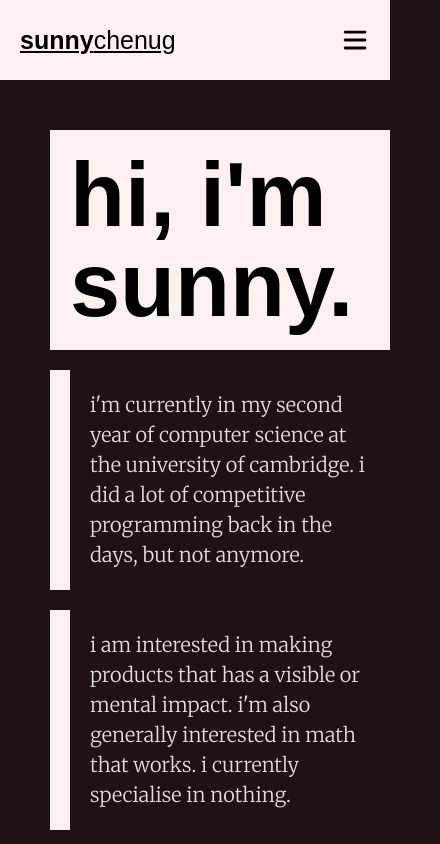
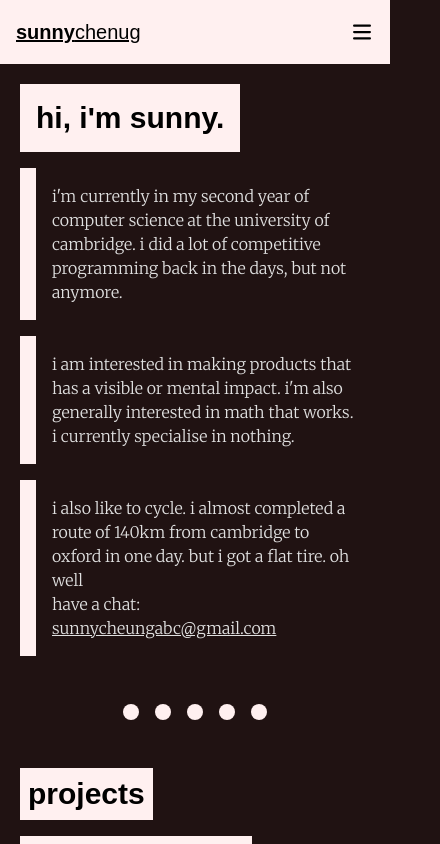
Before and after one commit to PunnyBunny/punnybunny.github.io, a Next.js app: page / in a window 390 px wide. Shown: the top 844 px of the page, 440 px wide, since content can reach past the window. Built offline with nearby package versions, Linux system fonts and the light colour scheme; a web font is replaced by a local one.

Commit message:
reduce font size for mobile and add separator as component

```diff
--- a/src/app/globals.css
+++ b/src/app/globals.css
@@ -3,7 +3,10 @@
 @tailwind utilities;
 
 html {
-  font-size: 20px;
+  font-size: 16px;
+  @screen md {
+    font-size: 20px;
+  }
   font-family: var(--font-gideon-roman), "Arial Narrow", Arial, sans-serif;
 }
 
--- a/src/app/layout.tsx
+++ b/src/app/layout.tsx
@@ -23,7 +23,7 @@ export default function RootLayout({
       <body className={`antialiased scroll-smooth flex flex-col`}>
         <ThemeProvider attribute="class" defaultTheme="dark" enableSystem>
           <AppBar />
-          <div className=" max-w-screen-xl mx-auto">{children}</div>
+          <div className="max-w-screen-xl mx-auto">{children}</div>
           <ContactsBar />
         </ThemeProvider>
       </body>
--- a/src/app/page.tsx
+++ b/src/app/page.tsx
@@ -1,14 +1,15 @@
 import Image from "next/image";
 import fryegg from "../../public/images/fryegg.jpg";
 import Link from "next/link";
+import FiveDotsSeparator from "@/components/FiveDotsSeparator";
 
 const Page: React.FC = () => {
   return (
-    <div className="p-10 flex flex-col gap-4 overflow-x-hidden">
-      <div>
-        <div className="bg-surface dark:bg-dark-surface text-on-surface dark:text-on-dark-surface p-4 w-fit">
-          <h1 className="text-7xl font-bold">hi, i&apos;m sunny.</h1>
-        </div>
+    <div className="p-5 md:p-10 flex flex-col gap-4 overflow-x-hidden">
+      <div className="bg-surface dark:bg-dark-surface p-4 w-fit">
+        <h1 className="text-3xl md:text-5xl font-bold text-on-surface dark:text-on-dark-surface">
+          hi, i&apos;m sunny.
+        </h1>
       </div>
       <div className="flex flex-row">
         <div className="bg-surface dark:bg-dark-surface p-2 w-min" />
@@ -45,10 +46,9 @@ const Page: React.FC = () => {
           </p>
         </div>
       </div>
-      <div className="-mx-96 my-10 h-4 bg-[repeating-linear-gradient(to_right,transparent_0,transparent_30px,black_30px,black_120px,transparent_120px,transparent_150px,black_150px,black_180px)]"></div>
-
+      <FiveDotsSeparator />
       <div className="bg-surface dark:bg-dark-surface text-on-surface dark:text-on-dark-surface p-2 w-fit">
-        <h1 className="text-2xl font-bold">projects</h1>
+        <h1 className="text-3xl font-bold">projects</h1>
       </div>
       <div className="grid grid-cols-1 md:grid-cols-2 gap-4">
         <div className="border-8 border-surface dark:border-dark-surface p-2 h-min w-fit">
@@ -66,6 +66,7 @@ const Page: React.FC = () => {
           </p>
         </div>
       </div>
+      <FiveDotsSeparator />
       <div className="bg-surface dark:bg-dark-surface text-on-surface dark:text-on-dark-surface p-4 mx-auto">
         <Link href="/blog">
           <h1 className="text-7xl font-bold">blog</h1>
--- /dev/null
+++ b/src/components/FiveDotsSeparator.tsx
@@ -0,0 +1,11 @@
+const FiveDotsSeparator: React.FC = () => (
+  <div className="mx-auto my-8 h-4 flex flex-row gap-4">
+    <div className="w-4 bg-surface dark:bg-dark-surface rounded-2xl" />
+    <div className="w-4 bg-surface dark:bg-dark-surface rounded-2xl" />
+    <div className="w-4 bg-surface dark:bg-dark-surface rounded-2xl" />
+    <div className="w-4 bg-surface dark:bg-dark-surface rounded-2xl" />
+    <div className="w-4 bg-surface dark:bg-dark-surface rounded-2xl" />
+  </div>
+);
+
+export default FiveDotsSeparator;
```
